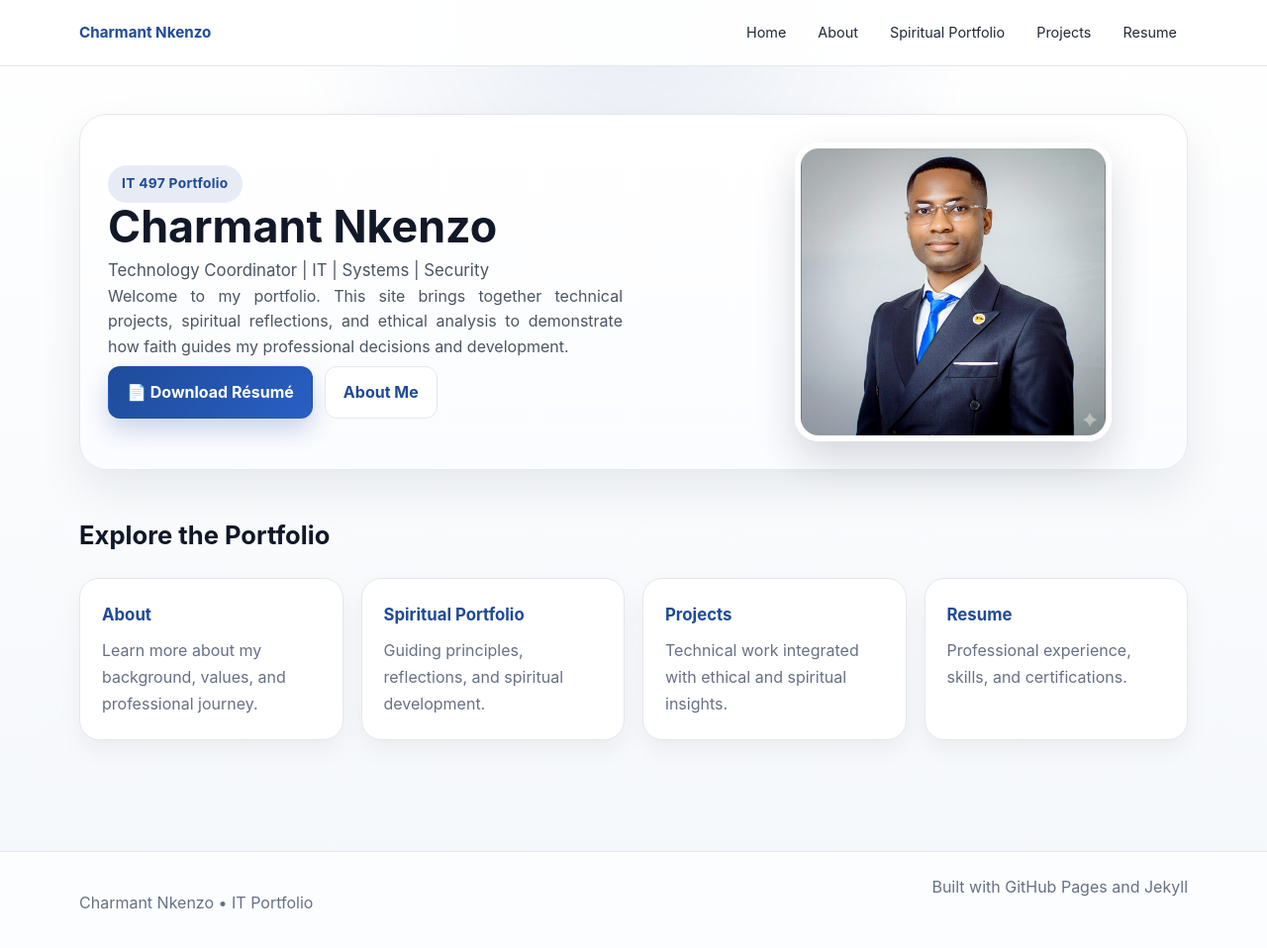
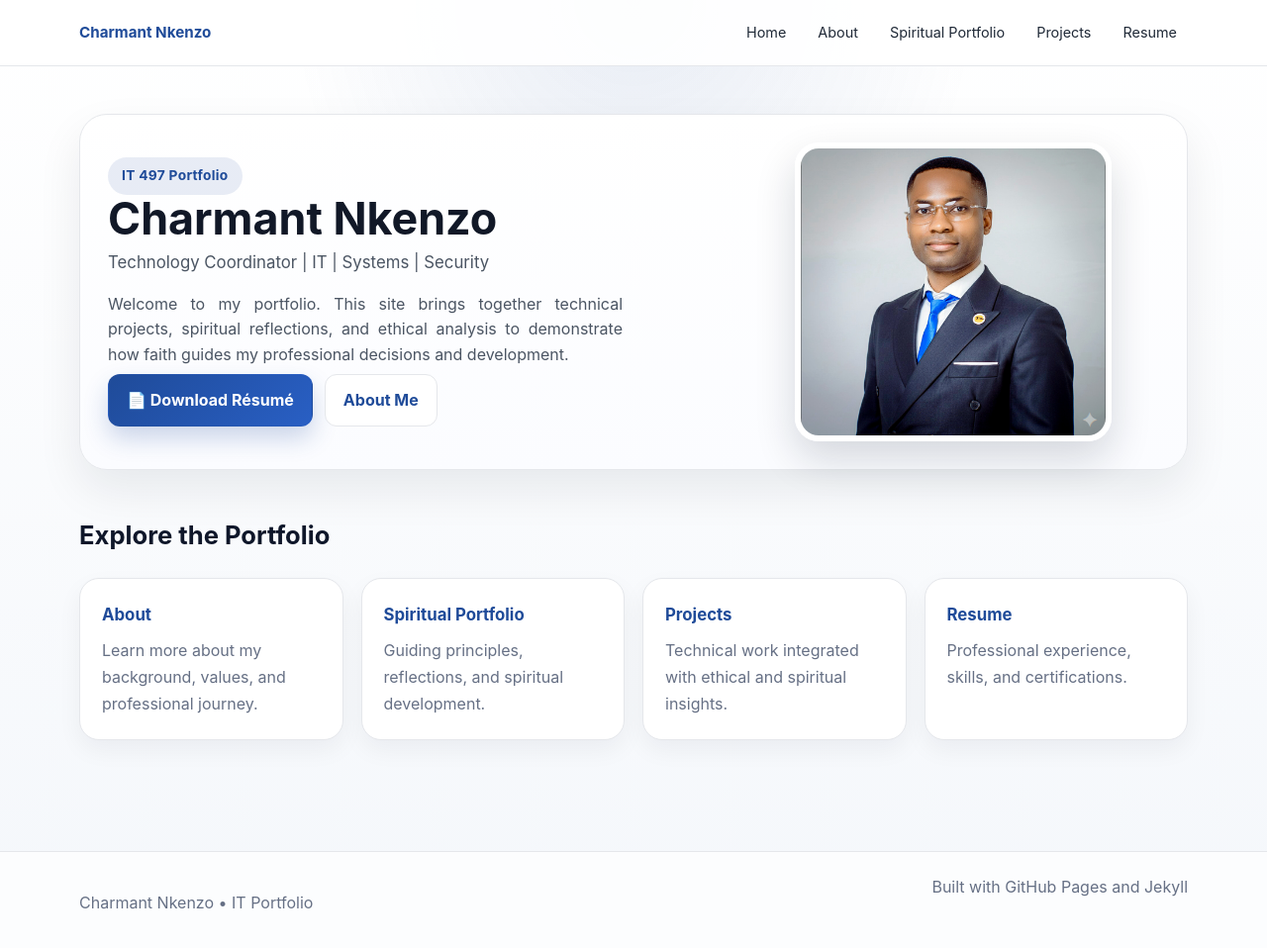
Before and after one commit to guychel20/charmantnkenzo.github.io, a Jekyll site: the page built from index.md, in a window 1280 px wide and 964 px high. Shown: the top 958 px of the window at 99% size. Built offline with Jekyll 4.4.1, drawn with Linux system fonts in a browser that asks for light colours; our own code applies the rules of GitHub Pages for plain Markdown files.

Commit message:
Fix paragraph spacing in hero section

```diff
--- a/index.md
+++ b/index.md
@@ -14,15 +14,15 @@ permalink: /
       Charmant Nkenzo
     </h1>
 
-    <p class="lead">
-      Technology Coordinator | IT | Systems | Security
-    </p>
+  <p class="lead" style="margin-bottom:16px;">
+  Technology Coordinator | IT | Systems | Security
+  </p>
 
-    <p>
-       Welcome to my portfolio. This site brings together technical projects,
-       spiritual reflections, and ethical analysis to demonstrate how faith
-       guides my professional decisions and development.
-    </p>
+  <p style="margin-top:0;">
+  Welcome to my portfolio. This site brings together technical projects,
+  spiritual reflections, and ethical analysis to demonstrate how faith
+  guides my professional decisions and development.
+  </p>
 
     <div class="button-row">
       <a class="btn btn-primary" href="{{ '/resume.pdf' | relative_url }}">
```
